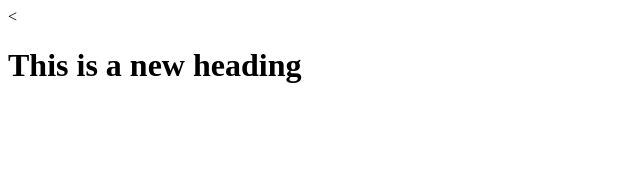
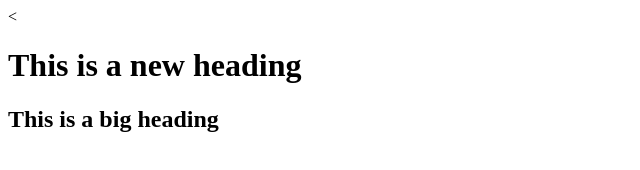
Before and after one commit to batra1997/git-one, a plain HTML site: page index.html in a window 1280 px wide. Shown: the whole page, without its empty margins (0-640 px from the left). Drawn offline with Linux system fonts and the light colour scheme.

Commit message:
added h2 tag

```diff
--- a/index.html
+++ b/index.html
@@ -7,5 +7,6 @@
   </head>
   <body>
     <h1>This is a new heading</h1>
+    <h2>This is a big heading</h2>
   </body>
 </html>
```
